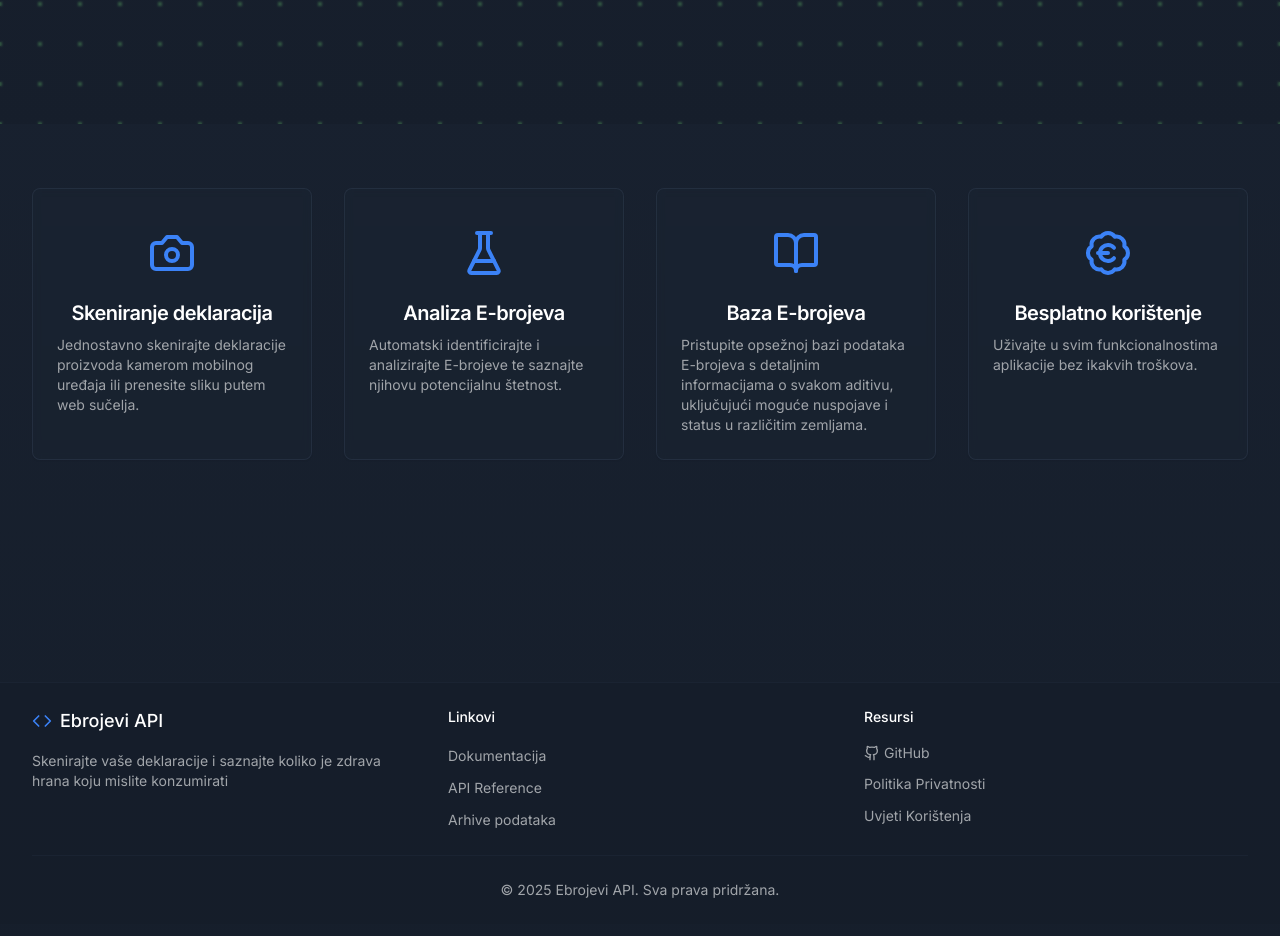
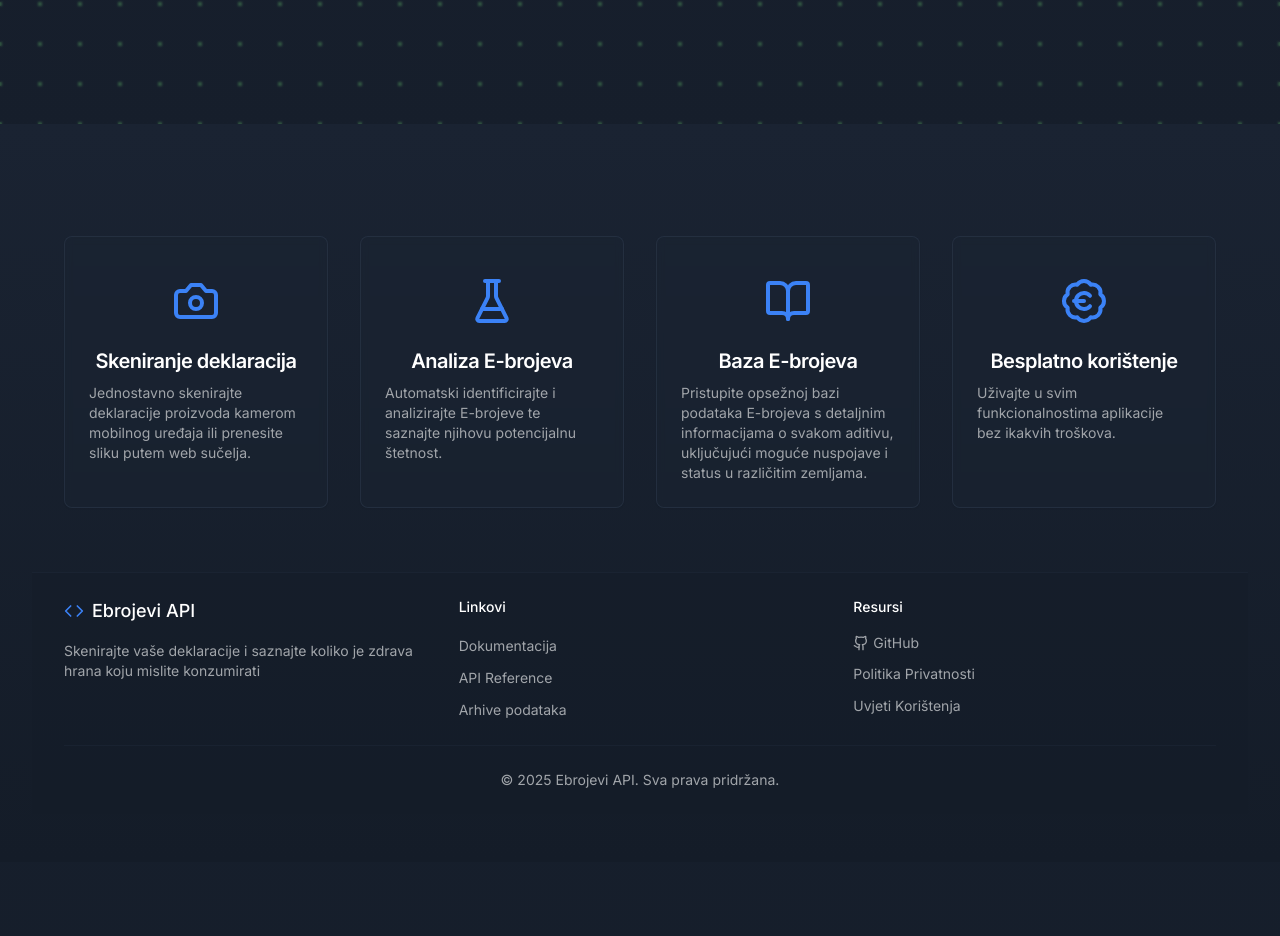
Before and after one commit to MortalWombat-repo/ebrojevi-web, a Next.js app: page / in a window 1280 px wide. Shown: the part 676-1612 px from the top of the page. Built offline with nearby package versions, Linux system fonts and the light colour scheme.

Commit message:
Update page.tsx

```diff
--- a/app/page.tsx
+++ b/app/page.tsx
@@ -1,3 +1,4 @@
+// app/page.tsx
 'use client';
 
 import HeroSection from '@/components/home/HeroSection';
@@ -7,16 +8,23 @@ import Footer from '@/components/layout/Footer';
 
 export default function Home() {
   return (
-    <div className="min-h-screen snap-y snap-mandatory overflow-y-auto">
+    <div className="snap-y snap-mandatory overflow-y-auto">
       <main>
-        <HeroSection />
-        <div className="snap-start min-h-screen flex flex-col">
-          <div className="flex-grow">
-            <FeatureSection />
-          </div>
+        {/* Hero: full viewport */}
+        <section className="min-h-screen snap-start">
+          <HeroSection />
+        </section>
+
+        {/* Features + Footer: auto height */}
+        <section className="snap-start px-6 md:px-8 py-12 bg-gradient-to-b from-[#1a2332] to-[#141c28]">
+          <FeatureSection />
           <Footer />
-        </div>
-        <CtaSection />
+        </section>
+
+        {/* CTA: full viewport */}
+        <section className="min-h-screen snap-start">
+          <CtaSection />
+        </section>
       </main>
     </div>
   );
```
